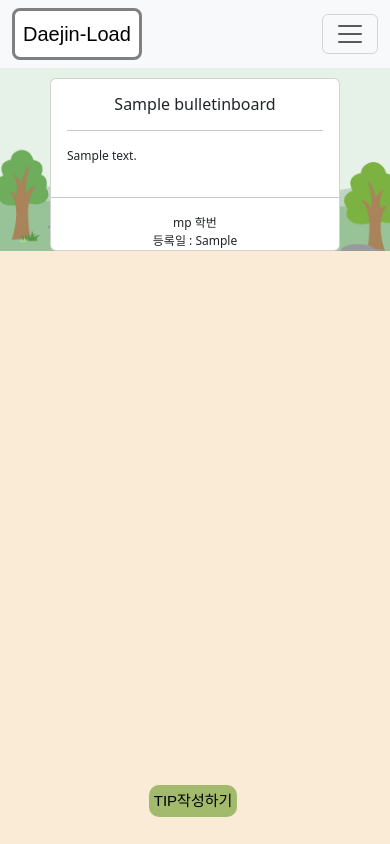
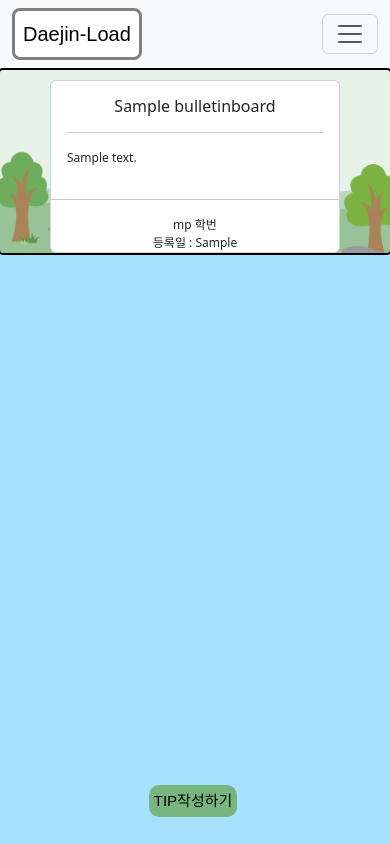
Before and after one commit to hongjunpyo123/Daejin_Load, a PHP site: page /bulletinboard.php in a window 390 px wide. Run offline with PHP 8.4, Linux system fonts and the light colour scheme; the visitor is signed in with stand-in values (Sample User, id 1); tables that the repository leaves empty or names only in its code hold one stand-in row (values such as "Sample post"); some web fonts are replaced.

Commit message:
feat: 검색 기능 완성도 향상, design: card_container border추가

```diff
--- a/bulletinboard.php
+++ b/bulletinboard.php
@@ -13,7 +13,7 @@
         if(empty($search)){
             $sql = "SELECT * FROM bulletinboard order by id desc";
         }else{
-            $sql = "select * from bulletinboard where title LIKE '%$search%' order by id desc";
+            $sql = "SELECT * FROM bulletinboard WHERE title LIKE '%$search%' OR content LIKE '%$search%' ORDER BY id DESC;";
         }
         $result = $conn->query($sql);
 ?>
@@ -70,7 +70,7 @@
             }
 
             body {
-                background-color: antiquewhite;
+                background-color: rgba(107, 208, 255, 0.6);;
                 height: 100vh;
             }
             .navbar-brand {
@@ -112,6 +112,9 @@
                 background-position: bottom center;
                 background-attachment: fixed;
 
+                border: 2px solid black;
+                border-radius: 5px;
+
             }
 
             .card{
@@ -122,7 +125,6 @@
 
             .card:hover{
                 transition: background-color 0.3s ease-in-out, box-shadow 0.3s ease-in-out;
-                cursor: pointer;
                 background-color: antiquewhite;
                 box-shadow: 2px 2px 2px gray;
             }
@@ -293,6 +295,11 @@
             <div class="card_container" onclick="">
 
                 <?php
+                    if($result->num_rows <= 0){
+                        $search = '';
+                        echo "<script>alert('검색 결과가 없습니다!');</script>";
+                        echo "<script>location.href='bulletinboard.php'</script>";
+                    }
                     while($row = $result->fetch_row()){
                         ?>
                         <div class="card" style="width: 18rem;">
--- a/bulletinboardwrite.html
+++ b/bulletinboardwrite.html
@@ -115,7 +115,7 @@
           body{
               width: 350px;
               height: 450px;
-              background-color: rgba(0, 0, 0, 0);
+              background-color: rgba(107, 208, 255, 0);
               top: 10px;
           }
           #suc_button{
```
